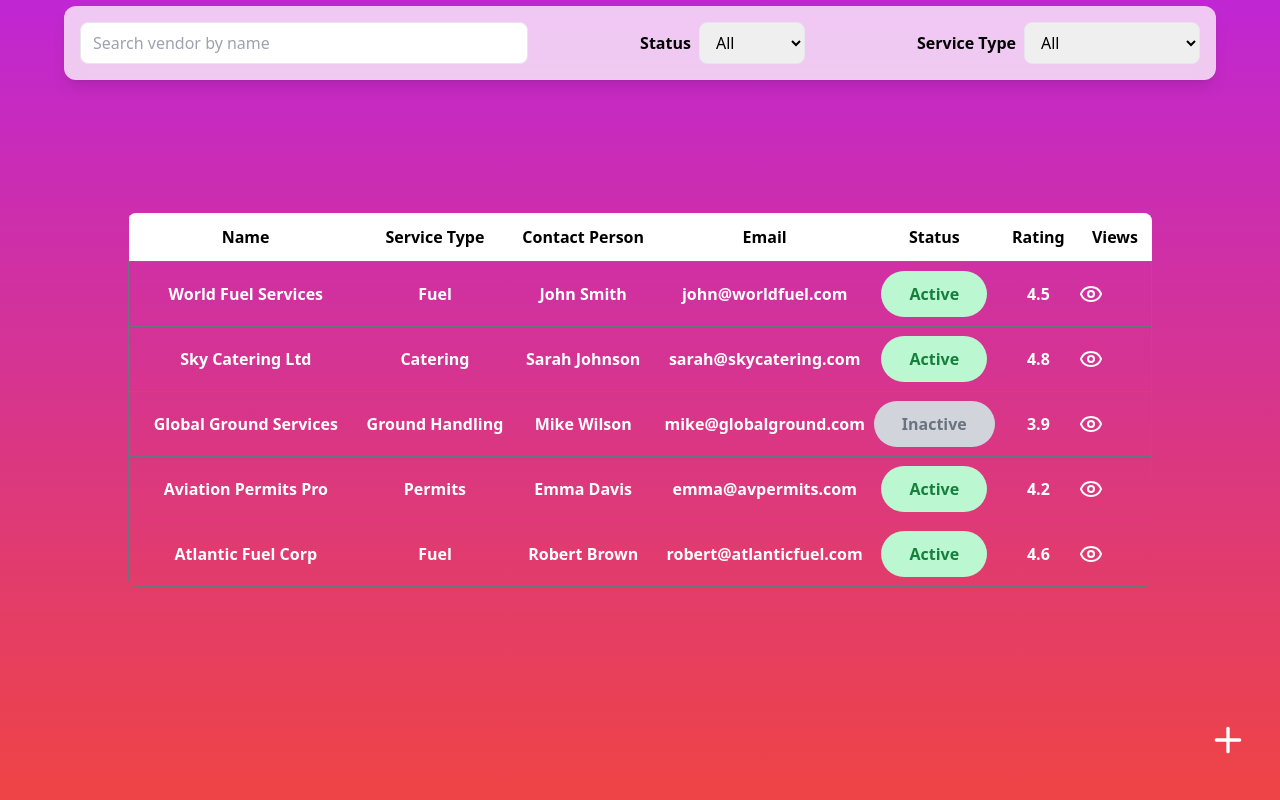
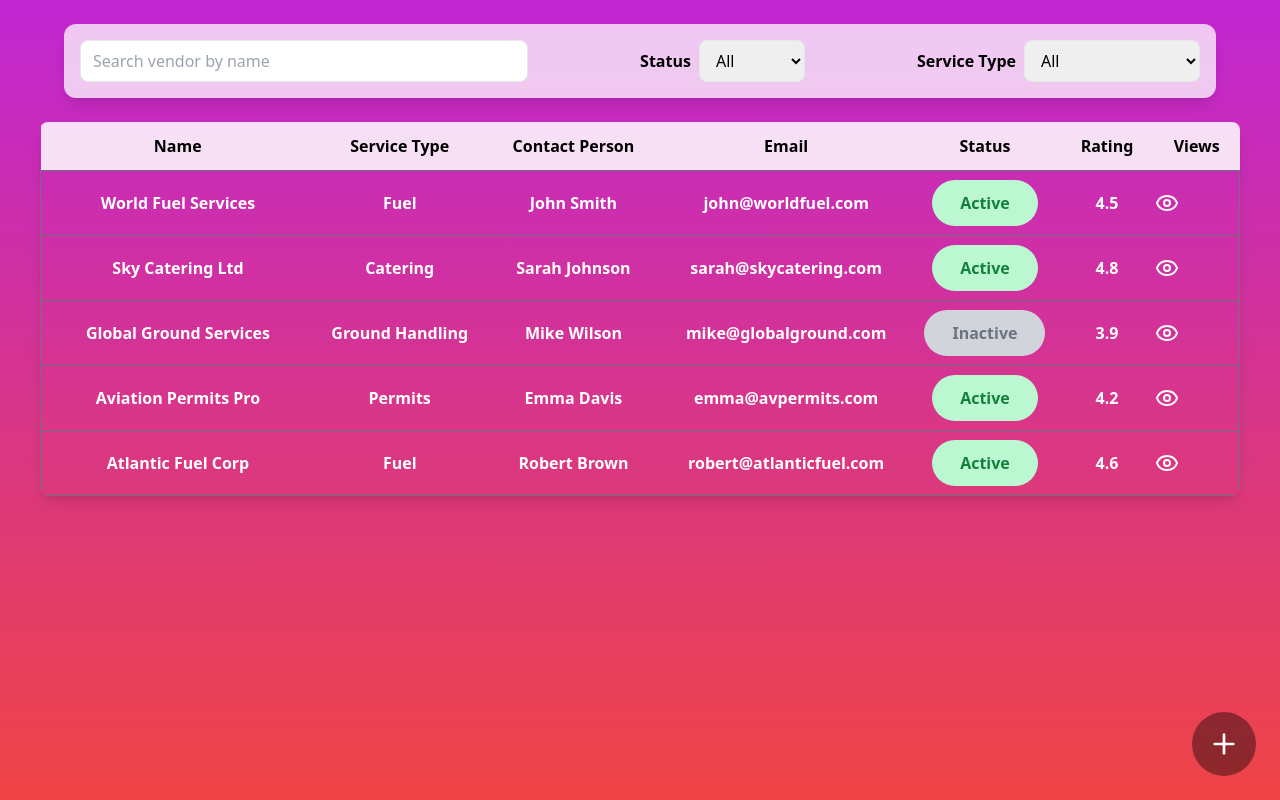
Before and after one commit to TanmayVidhate/VendorManagement, a React (Vite) app: page / in a window 1280 px wide. Built offline with nearby package versions, Linux system fonts and the light colour scheme.

Commit message:
change tailwindcss

```diff
--- a/src/Components/VendorList.jsx
+++ b/src/Components/VendorList.jsx
@@ -1,75 +1,80 @@
-import { useNavigate } from 'react-router-dom';
+import { useNavigate } from "react-router-dom";
 import { useState } from "react";
 
-//import dummmy data
-import { tableHeadings, mockVendors } from '../data/Vendor'
+// dummy data
+import { tableHeadings, mockVendors } from "../data/Vendor";
 
-// import  Component
-import VendorTableRow from './VendorTableRow'
-import FilterBar from './FilterBar';
+// components
+import VendorTableRow from "./VendorTableRow";
+import FilterBar from "./FilterBar";
 
-//lucid icons
-import { Plus } from 'lucide-react';
+// icons
+import { Plus } from "lucide-react";
 
 function VendorList() {
-
   const [searchText, setSearchText] = useState("");
   const [statusFilter, setStatusFilter] = useState("");
-    const [serviceTypeFilter,setServiceTypeFilter] = useState("");
-
+  const [serviceTypeFilter, setServiceTypeFilter] = useState("");
 
   const navigate = useNavigate();
 
-    // Filter vendors from name
-    const filteredVendors = mockVendors.filter(mockVendor => {
+  // filtering logic
+  const filteredVendors = mockVendors.filter((vendor) => {
+    const searchMatch =
+      !searchText ||
+      vendor.name.toLowerCase().includes(searchText.toLowerCase());
 
-        const searchMatch = !searchText || mockVendor.name.toLowerCase().includes(searchText.toLowerCase());
-        const statusMatch = !statusFilter || mockVendor.status === statusFilter;
-        const typeMatch = !serviceTypeFilter || mockVendor.serviceType === serviceTypeFilter;
+    const statusMatch = !statusFilter || vendor.status === statusFilter;
+    const typeMatch =
+      !serviceTypeFilter || vendor.serviceType === serviceTypeFilter;
 
-        return searchMatch && statusMatch && typeMatch ;
+    return searchMatch && statusMatch && typeMatch;
   });
 
   return (
-        <>
-            {/* Main Div / outer Divs */}
-            <div className='w-screen h-screen bg-gradient-to-t from-red-500  to-fuchsia-600 relative '>
-                <div className='absolute w-full h-20 flex items-end justify-center'>
+    <div className="min-h-screen w-full bg-gradient-to-t from-red-500 to-fuchsia-600 px-4 sm:px-6 lg:px-10">
+
+      {/* Filter Bar */}
+      <div className="pt-6 flex justify-center">
         <FilterBar
           searchText={searchText}
           setSearchText={setSearchText}
-
           statusFilter={statusFilter}
           setStatusFilter={setStatusFilter}
-
           serviceTypeFilter={serviceTypeFilter}
           setServiceTypeFilter={setServiceTypeFilter}
         />
       </div>
 
-                <div className='h-full flex justify-center items-center  '>
-
-                    <table className="w-4/5 rounded-lg overflow-hidden text-white  border-white font-bold">
-                        <thead className="bg-white text-black">
+      {/* Table Wrapper */}
+      <div className="mt-6 flex justify-center">
+        <div className="w-full max-w-7xl overflow-x-auto rounded-lg shadow-lg">
+          <table className="min-w-[900px] w-full text-white font-semibold">
+            <thead className="bg-white/85 text-black">
               <tr>
-                                {
-                                    tableHeadings.map((tableHeading, i) => {
-                                        return (
-                                            <th className="p-3 text-center" key={i}>{tableHeading}</th>
-                                        )
-                                    })
-                                }
+                {tableHeadings.map((heading, i) => (
+                  <th key={i} className="p-3 text-center whitespace-nowrap">
+                    {heading}
+                  </th>
+                ))}
               </tr>
             </thead>
-                        <tbody >
+            <tbody>
               <VendorTableRow filteredVendors={filteredVendors} />
             </tbody>
           </table>
         </div>
-                <button className='absolute right-8 bottom-10' onClick={() => navigate(`/addvendor`)}><Plus color='white' size={40} /></button>
       </div>
-        </>
-    )
+
+      {/* Floating Add Button */}
+      <button
+        onClick={() => navigate("/addvendor")}
+        className="fixed right-6 bottom-6 bg-black/40 hover:bg-black/60 p-4 rounded-full transition"
+      >
+        <Plus className="text-white" size={32} />
+      </button>
+    </div>
+  );
 }
 
-export default VendorList
+export default VendorList;
```
Lines whose indentation alone changed are shown as unchanged.
